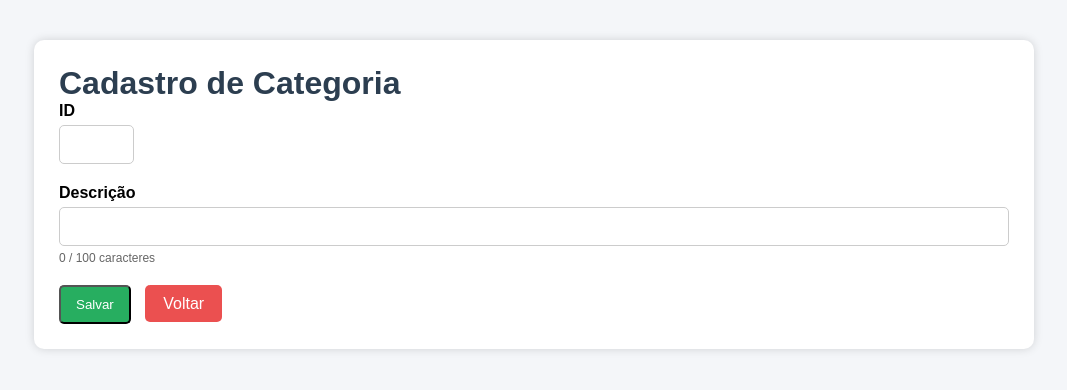
After one commit to LPT94/ProjetoWeb, a PHP site: page /VIEW/cadastroCategoria.php in a window 1280 px wide. The commit adds this page. Shown: the top 390 px of the page, without its empty margins (106-1173 px from the left). Run offline with PHP 8.4, Linux system fonts and the light colour scheme.

Commit message:
Implementacao cadastro categoria

```diff
--- /dev/null
+++ b/VIEW/cadastroCategoria.php
@@ -0,0 +1,109 @@
+<!DOCTYPE html>
+<html lang="pt-br">
+<head>
+    <meta charset="UTF-8">
+    <meta name="viewport" content="width=device-width, initial-scale=1.0">
+    <title>Cadastro de Categoria</title>
+
+    <link rel="stylesheet" href="../assets/css/style.css">
+
+</head>
+<body>
+
+<div class="container">
+
+    <h1>Cadastro de Categoria</h1>
+
+    <form action="opCadastroCategoria.php" method="POST" onsubmit="return validarFormulario()">
+
+        <div class="grupo-form">
+
+            <label for="id">
+                ID
+            </label>
+
+            <input
+                class="input-reduzido"
+                type="text"
+                id="id"
+                name="id"
+                maxlength="5"
+                required
+
+            >
+        </div>
+
+        <div class="grupo-form">
+
+            <label for="descricao">
+                Descrição
+            </label>
+
+            <input
+                class="input-maior"
+                type="text"
+                id="descricao"
+                name="descricao"
+                maxlength="100"
+                required
+            >
+            <small id="contador">
+                     0 / 100 caracteres
+            </small>
+        </div>
+
+        <div class="botoes">
+            <button type="submit" class="btn">
+                Salvar
+            </button>
+
+            <a  href="listaCategoria.php" class="btn-cancelar">
+                Voltar
+            </a>
+        </div>
+
+
+    </form>
+
+</div>
+
+</body>
+</html>
+
+<script> <!-- script para não permitir inserir espaços vazios -->
+    function validarFormulario() {
+
+        let id = document.getElementById("id").value.trim();
+        let descricao = document.getElementById("descricao").value.trim();
+
+        if(id == ""){
+            alert("Informe o id da categoria.");
+            return false
+        }
+
+        if (descricao === "") {
+            alert("Informe a descrição da categoria.");
+            return false;
+        }
+
+        return true;
+    }
+</script>
+
+<script>            <!-- script para contar elementos inseridos no formulario no campo id='descricao' -->
+
+document.addEventListener("DOMContentLoaded", function(){
+
+    const descricao = document.getElementById("descricao");
+    const contador = document.getElementById("contador");
+
+    descricao.addEventListener("input", function(){
+
+        contador.textContent =
+            descricao.value.length + " / 100 caracteres";
+
+    });
+
+});
+
+</script>
--- a/assets/css/style.css
+++ b/assets/css/style.css
@@ -17,6 +17,10 @@ body{
     padding: 25px;
     border-radius: 10px;
     box-shadow: 0 0 10px rgba(0,0,0,0.15);
+}
+
+.container-flex{
+    display:flex;
 }
 
 .cabecalho{
@@ -79,3 +83,66 @@ tr:hover{
     border-radius: 4px;
     margin-left: 5px;
 }
+
+.grupo-form{
+    margin-bottom: 20px;
+}
+
+.grupo-form label{
+    display: block;
+    margin-bottom: 5px;
+    font-weight: bold;
+}
+
+.grupo-form input{
+    padding: 10px;
+    border: 1px solid #ccc;
+    border-radius: 5px;
+    font-size: 15px;
+}
+
+.botoes{
+    margin-top: 20px;
+}
+
+.btn-salvar{
+    background-color: #27ae60;
+    color: white;
+    border: none;
+    padding: 10px 18px;
+    border-radius: 5px;
+    cursor: pointer;
+    font-size: 15px;
+}
+
+.btn-salvar:hover{
+    background-color: #219150;
+}
+
+.btn-cancelar{
+    text-decoration: none;
+    background-color: #eb5050;
+    color: rgb(255, 255, 255);
+    padding: 10px 18px;
+    border-radius: 5px;
+    margin-left: 10px;
+}
+
+.btn-cancelar:hover{
+    background-color: #6c7a7b;
+}
+
+#contador{
+    display: block;
+    margin-top: 5px;
+    color: #666;
+    font-size: 12px;
+}
+
+.input-reduzido{
+    width: 75px;
+}
+
+.input-maior{
+    width: 100%;
+}
```
Also changed, not shown: DAL/categoria.php (+21 -0 lines), VIEW/opCadastroCategoria.php (added, +28 -0 lines), VIEW/erroGenerico.html (added), VIEW/erroIdDuplicado.html (added).
